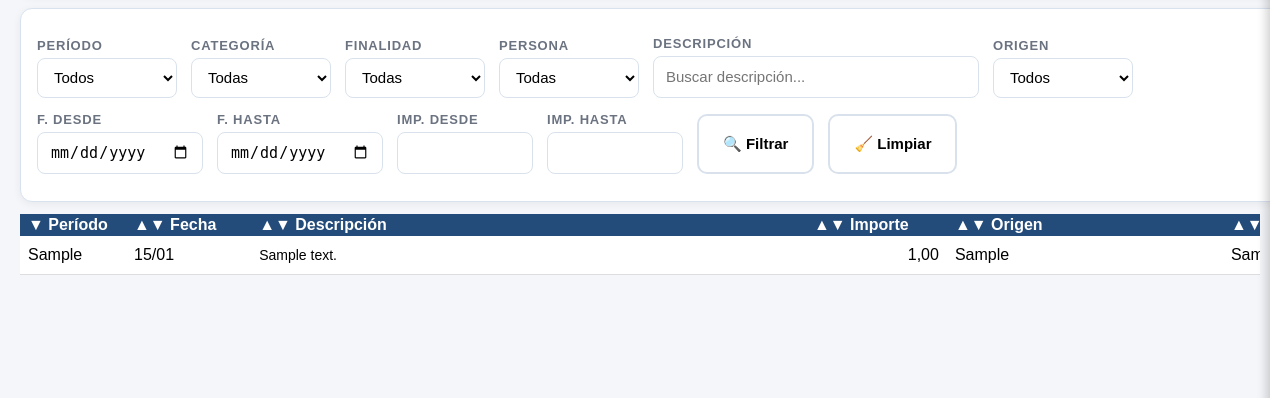
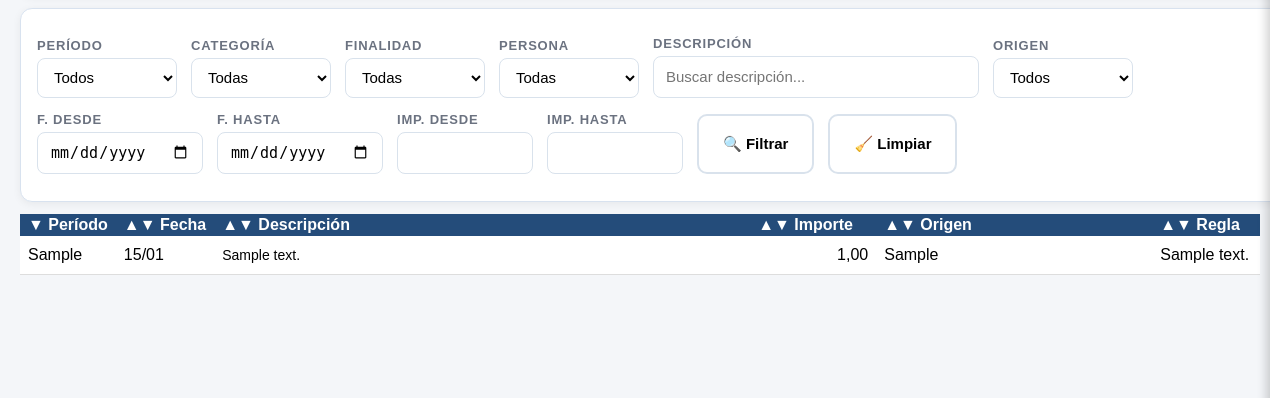
Before and after one commit to MarianGCG/AdminMack, a Django app: page /finanzas/movimientos/ in a window 1280 px wide. Shown: the part 402-800 px from the top of the page. Run offline with Django 4.2, Linux system fonts and the light colour scheme; a user stored in the database is signed in; tables that the repository leaves empty hold one stand-in row (values such as "Sample post").

Commit message:
Mejoras importador de movimientos y overlay de importación

```diff
--- a/finanzas/services/movimientos_service.py
+++ b/finanzas/services/movimientos_service.py
@@ -251,7 +251,7 @@ def importar_pdf_movimientos(archivo):
 
         datos = obtener_datos_nombre_archivo(archivo.name)
         origen_pdf = obtener_origen_pdf(texto_caratula)
-        titular = origen_pdf.split("-", 3)[3]
+        titular = datos["alias"]
         origen = (
             f"{datos['tipo']}-"
             f"{datos['marca']}-"
@@ -259,6 +259,8 @@ def importar_pdf_movimientos(archivo):
             f"{titular}"
         )
         periodo = datos["periodo"]
+
+
 
 
         print("PERIODO:", periodo)
@@ -404,13 +406,25 @@ def importar_pdf_movimientos(archivo):
         ).date()
 
         # Importe
-
-        importe = Decimal(
+        texto_importe = (
             mov["importe"]
                 .replace(".", "")
                 .replace(",", ".")
         )
-        importe = -abs(importe)
+
+        es_credito = texto_importe.endswith("-")
+
+        if es_credito:
+            texto_importe = texto_importe[:-1]
+
+        importe = Decimal(texto_importe)
+
+        if es_credito:
+            # Bonificación / devolución
+            importe = abs(importe)
+        else:
+            # Consumo
+            importe = -abs(importe)
 
 
         print("PERIODO =", periodo)
--- a/finanzas/templates/finanzas/movimientos.html
+++ b/finanzas/templates/finanzas/movimientos.html
@@ -19,11 +19,12 @@
 --shadow:0 2px 8px rgba(0,0,0,.06);
 }
 
+
 .tabla-listado{
-    width:100%;
-    min-width:1800px;
-    border-collapse:collapse;
-}
+    table-layout: fixed;
+    width: max-content !important;
+}
+
 
 .tabla-listado th,
 .tabla-listado td{
@@ -772,20 +817,20 @@ th.resizable .resizer:hover{
 
 
 
-    <div style="overflow-x:auto; width:100%;">
+    <div style="overflow-x:auto; ">
     <table class="tabla-listado" id="tabla">
     <thead>
 
     <tr>
 
-        <th style="width:90px;">
+        <th style="width:70px;">
             <a href="#" class="linkOrden" onclick="ordenarPor('periodo');return false;">
                 {% if orden == 'periodo' %}▲{% elif orden == '-periodo' %}▼{% else %}▲▼{% endif %} Período
             </a>
         </th>
 
 
-        <th>
+        <th style="width:70px;">
             <a href="#" class="linkOrden" onclick="ordenarPor('fecha');return false;">
                 {% if orden == 'fecha' %}▲{% elif orden == '-fecha' %}▼{% else %}▲▼{% endif %} Fecha
             </a>
@@ -796,7 +841,7 @@ th.resizable .resizer:hover{
         <th
             id="thDescripcion"
             class="resizable"
-            style="min-width:420px;"
+            style="min-width:520px;"
         >
             <a href="#" class="linkOrden" onclick="ordenarPor('descripcion');return false;">
                 {% if orden == 'descripcion' %}▲{% elif orden == '-descripcion' %}▼{% else %}▲▼{% endif %} Descripción
@@ -805,36 +850,55 @@ th.resizable .resizer:hover{
             <span class="resizer"></span>
         </th>
 
-        <th>
+        <th style="width:110px;">
             <a href="#" class="linkOrden" onclick="ordenarPor('importe');return false;">
                 {% if orden == 'importe' %}▲{% elif orden == '-importe' %}▼{% else %}▲▼{% endif %} Importe
             </a>
         </th>
 
-        <th style="width:260px;">
+        <th style="width:220px;">
             <a href="#" class="linkOrden" onclick="ordenarPor('origen');return false;">
                 {% if orden == 'origen' %}▲{% elif orden == '-origen' %}▼{% else %}▲▼{% endif %} Origen
             </a>
         </th>
 
-        <th>
+
+
+        <th style="width:400px;">
+            <a href="#" class="linkOrden" onclick="ordenarPor('regla_aplicada__texto');return false;">
+                {% if orden == 'regla_aplicada__texto' %}
+                    ▲
+                {% elif orden == '-regla_aplicada__texto' %}
+                    ▼
+                {% else %}
+                    ▲▼
+                {% endif %}
+                Regla
+            </a>
+        </th>
+
+
+
+
+        <th style="width:120px;">
             <a href="#" class="linkOrden" onclick="ordenarPor('categoria__nombre');return false;">
                 {% if orden == 'categoria__nombre' %}▲{% elif orden == '-categoria__nombre' %}▼{% else %}▲▼{% endif %} Categoría
             </a>
         </th>
 
-        <th>
+        <th style="width:120px;">
             <a href="#" class="linkOrden" onclick="ordenarPor('finalidad__nombre');return false;">
                 {% if orden == 'finalidad__nombre' %}▲{% elif orden == '-finalidad__nombre' %}▼{% else %}▲▼{% endif %} Finalidad
             </a>
         </th>
 
-        <th>
+        <th style="width:70px;">
             <a href="#" class="linkOrden" onclick="ordenarPor('persona__nombre');return false;">
                 {% if orden == 'persona__nombre' %}▲{% elif orden == '-persona__nombre' %}▼{% else %}▲▼{% endif %} Persona
             </a>
         </th>
 
+
         <th style="width:70px;">Acción</th>
     </tr>
 
@@ -887,20 +951,37 @@ th.resizable .resizer:hover{
                 {{ m.origen }}
             </td>
 
-            <td>
+            <td
+                style="
+                    width:520px;
+                    max-width:400px;
+                    white-space:nowrap;
+                    overflow:hidden;
+                    text-overflow:ellipsis;
+                "
+                title="{{ m.regla_aplicada.texto }}"
+            >
                 {% if m.regla_aplicada %}
-                    {% if m.grupo %}
-                        {{ m.grupo }}
-                    {% else %}
-                        {{ m.categoria|default:"-" }}
-                    {% endif %}
+                    {{ m.regla_aplicada.texto }}
                 {% else %}
-                    <span style="color:red;font-weight:bold;">
-                        ⚠ SIN REGLA
-                    </span>
+                    <span style="color:red;font-weight:bold;">⚠ SIN REGLA</span>
                 {% endif %}
-
             </td>
+
+            <td
+                title="{{ m.categoria  }}"
+                style="
+                    width:260px;
+                    max-width:260px;
+                    white-space:nowrap;
+                    overflow:hidden;
+                    text-overflow:ellipsis;
+                "
+            >
+                {{ m.categoria  }}
+            </td>
+
+
 
             <td>
                 {{ m.finalidad }}
@@ -1179,7 +1260,7 @@ function importarExcel(){
         document.getElementById("btnReglas").disabled = true;
 
         document.getElementById("btnImportar").innerHTML = "⏳ Importando...";
-
+        document.getElementById("overlayImportando").style.display = "flex";
 
 
 
@@ -1222,7 +1303,7 @@ function importarExcel(){
     })
 
     .finally(() => {
-
+        document.getElementById("overlayImportando").style.display = "none";
         document.getElementById("btnImportar").disabled = false;
         document.getElementById("btnEliminar").disabled = false;
         document.getElementById("btnReaplicar").disabled = false;
@@ -1631,9 +1712,13 @@ document.addEventListener("DOMContentLoaded", function(){
     // Restaurar ancho
     const guardado = localStorage.getItem("anchoDescripcion");
 
+
     if (guardado){
         aplicar(parseInt(guardado));
+    }else{
+        aplicar(520);
     }
+
 
     grip.addEventListener("mousedown", function(e){
         console.log("mousedown");
```
Also changed, not shown: other parts of finanzas/templates/finanzas/movimientos.html (+58 -1 lines), finanzas/templates/finanzas/dashboard.html (+63 -25 lines).
